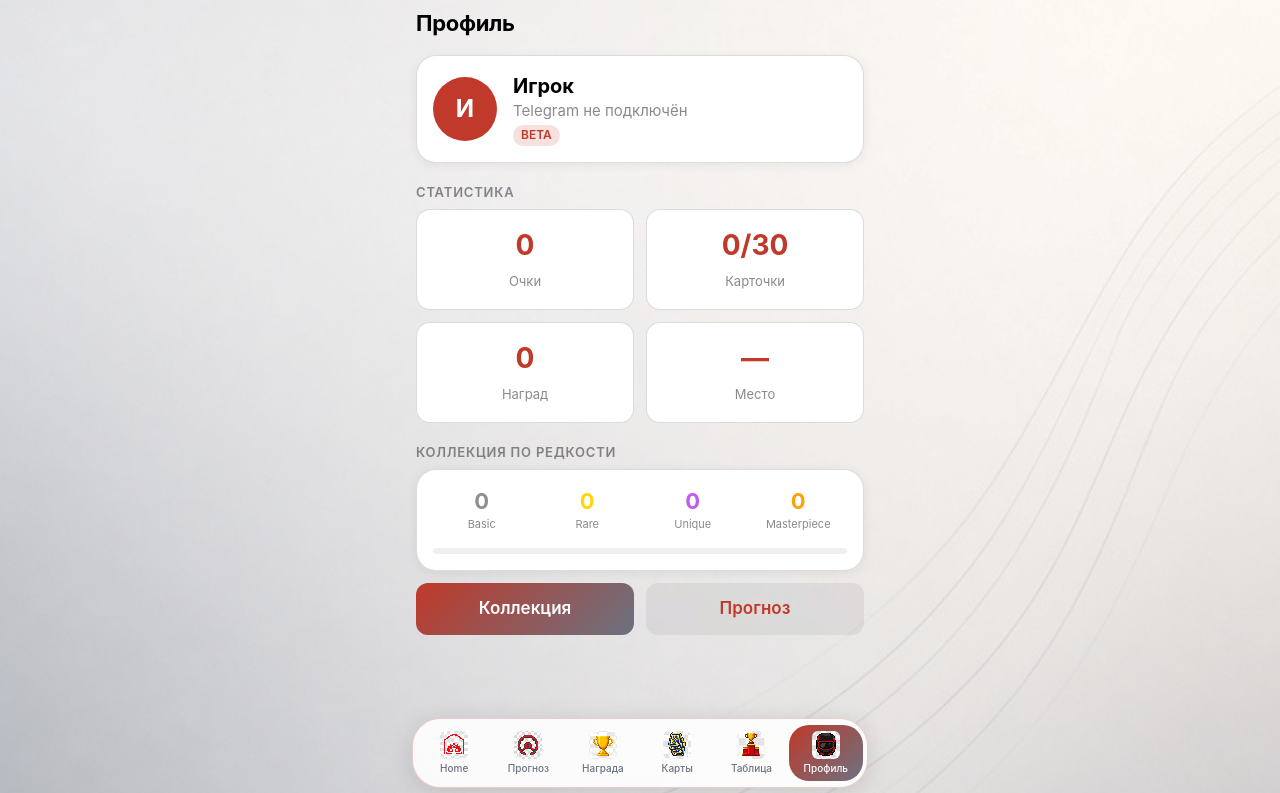
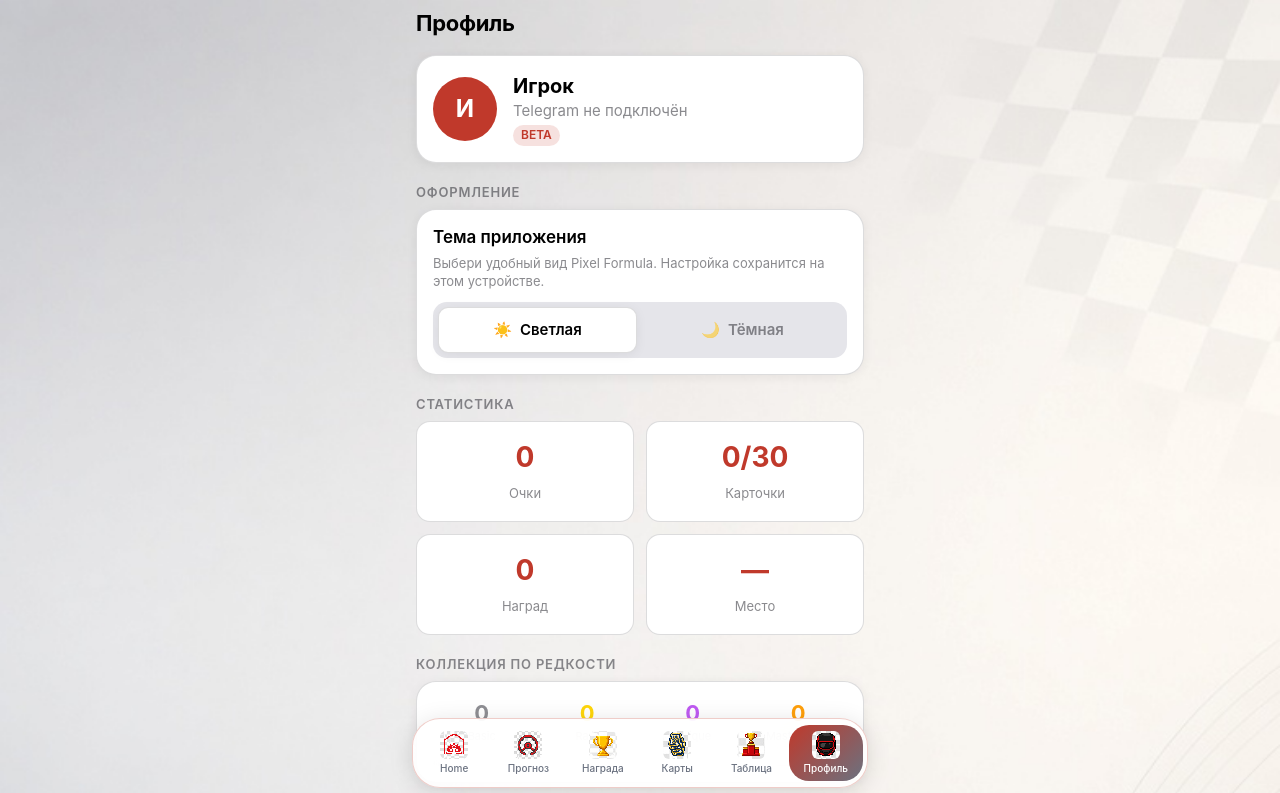
Before and after one commit to git-fomaz/pixel-formula, a React (Vite) app: page /profile in a window 1280 px wide. Shown: the top 793 px of the page. Built offline with nearby package versions, Linux system fonts and the light colour scheme.

Commit message:
Add persistent light and dark theme toggle

```diff
--- a/index.html
+++ b/index.html
@@ -4,6 +4,16 @@
     <meta charset="UTF-8" />
     <meta name="viewport" content="width=device-width, initial-scale=1.0, maximum-scale=1.0, user-scalable=no" />
     <title>Pixel Formula</title>
+    <meta name="theme-color" content="#f2f2f7" />
+    <script>
+      try {
+        if (localStorage.getItem('pf:theme:v1') === 'dark') {
+          document.documentElement.dataset.theme = 'dark';
+          document.documentElement.style.colorScheme = 'dark';
+          document.querySelector('meta[name="theme-color"]').setAttribute('content', '#10141f');
+        }
+      } catch (_) {}
+    </script>
     <script src="https://telegram.org/js/telegram-web-app.js"></script>
   </head>
   <body>
--- a/src/App.css
+++ b/src/App.css
@@ -1,7 +1,9 @@
-/* Pixel Formula — Light iOS-style design */
+/* Pixel Formula — iOS-inspired light and dark themes */
 
 :root {
+  color-scheme: light;
   --bg: #f2f2f7;
+  --page-texture: url('/bg.jpg');
   --bg-elevated: #ffffff;
   --bg-secondary: #e5e5ea;
   --bg-tertiary: #d1d1d6;
@@ -18,6 +20,16 @@
   --mercedes: #6b7280;
   --fill: rgba(120, 120, 128, 0.12);
   --fill-secondary: rgba(120, 120, 128, 0.08);
+  --fill-tertiary: rgba(120, 120, 128, 0.05);
+  --nav-background: rgba(255, 255, 255, 0.88);
+  --nav-border: rgba(192, 57, 43, 0.25);
+  --nav-label: #6b7280;
+  --banner-bg: #f5f5f5;
+  --banner-label: #171717;
+  --banner-row: #ffffff;
+  --banner-rank: #171717;
+  --banner-points: #171717;
+  --banner-update: #5b5b5b;
   --radius-sm: 10px;
   --radius-md: 14px;
   --radius-lg: 20px;
@@ -29,13 +41,52 @@
   -moz-osx-font-smoothing: grayscale;
 }
 
+:root[data-theme='dark'] {
+  color-scheme: dark;
+  --bg: #10141f;
+  --page-texture: radial-gradient(ellipse at 80% 0%, rgba(94, 42, 65, 0.23), transparent 52%),
+    radial-gradient(ellipse at 0% 90%, rgba(38, 71, 112, 0.22), transparent 55%);
+  --bg-elevated: #1e2533;
+  --bg-secondary: #30394b;
+  --bg-tertiary: #465166;
+  --separator: rgba(218, 225, 241, 0.15);
+  --label: #f5f6fb;
+  --label-secondary: rgba(229, 234, 247, 0.7);
+  --label-tertiary: rgba(229, 234, 247, 0.43);
+  --accent: #ff7971;
+  --accent-red: #ff7971;
+  --accent-green: #4ade80;
+  --accent-orange: #ffb354;
+  --accent-yellow: #ffdb64;
+  --ferrari: #f36f69;
+  --mercedes: #65738e;
+  --fill: rgba(213, 222, 244, 0.13);
+  --fill-secondary: rgba(213, 222, 244, 0.08);
+  --fill-tertiary: rgba(213, 222, 244, 0.05);
+  --nav-background: rgba(26, 32, 45, 0.93);
+  --nav-border: rgba(243, 111, 105, 0.27);
+  --nav-label: #b9c5d8;
+  --banner-bg: #1a2131;
+  --banner-label: #f5f6fb;
+  --banner-row: #2a3243;
+  --banner-rank: #833637;
+  --banner-points: #4e2733;
+  --banner-update: #b8c3d4;
+  --shadow: 0 6px 28px rgba(0, 0, 0, 0.32);
+  --shadow-soft: 0 3px 18px rgba(0, 0, 0, 0.23);
+}
+
 * {
   box-sizing: border-box;
 }
 
 body {
   margin: 0;
-  background: #f2f2f7 url('/bg.jpg') center / cover fixed;
+  background-color: var(--bg);
+  background-image: var(--page-texture);
+  background-position: center;
+  background-size: cover;
+  background-attachment: fixed;
   color: var(--label);
   min-height: 100vh;
   font-size: 17px;
@@ -86,9 +137,9 @@ main {
   margin: 0 0 16px;
   overflow: hidden;
   border-radius: 20px;
-  background: #f5f5f5;
+  background: var(--banner-bg);
   box-shadow: var(--shadow-soft);
-  color: #171717;
+  color: var(--banner-label);
   font-family: ui-monospace, "SFMono-Regular", Menlo, Consolas, monospace;
 }
 
@@ -138,7 +189,7 @@ main {
   align-items: center;
   gap: 4px;
   min-height: 33px;
-  background: #ffffff;
+  background: var(--banner-row);
   font-size: clamp(11px, 2.8vw, 15px);
   font-weight: 900;
   white-space: nowrap;
@@ -148,7 +199,7 @@ main {
   align-self: stretch;
   display: grid;
   place-items: center;
-  background: #171717;
+  background: var(--banner-rank);
   color: #fff;
   border-radius: 4px;
   font-size: 1.15em;
@@ -198,7 +249,7 @@ main {
   justify-content: center;
   gap: 3px;
   clip-path: polygon(11% 0, 91% 0, 100% 50%, 91% 100%, 11% 100%, 0 50%);
-  background: #171717;
+  background: var(--banner-points);
   color: #fff;
   font-size: 1.15em;
   font-variant-numeric: tabular-nums;
@@ -211,7 +262,7 @@ main {
 .championship-banner__updated {
   padding: 7px 10px 10px;
   text-align: right;
-  color: #5b5b5b;
+  color: var(--banner-update);
   font-size: 10px;
   font-weight: 800;
   letter-spacing: 0.3px;
@@ -267,10 +318,10 @@ main {
   transform: translateX(-50%);
   width: calc(100% - 24px);
   max-width: 456px;
-  background: rgba(255, 255, 255, 0.88);
+  background: var(--nav-background);
   backdrop-filter: blur(20px) saturate(180%);
   -webkit-backdrop-filter: blur(20px) saturate(180%);
-  border: 1px solid rgba(192, 57, 43, 0.25);
+  border: 1px solid var(--nav-border);
   border-radius: 28px;
   display: flex;
   justify-content: space-around;
@@ -285,7 +336,7 @@ main {
   flex-direction: column;
   align-items: center;
   gap: 2px;
-  color: var(--mercedes);
+  color: var(--nav-label);
   text-decoration: none;
   font-size: 10px;
   font-weight: 500;
@@ -309,6 +360,7 @@ main {
 
 /* Form controls */
 select,
+input:not([type]),
 input[type="text"] {
   width: 100%;
   background: var(--bg-secondary);
@@ -426,6 +478,45 @@ tr.me,
   margin: 20px 0 8px;
 }
 
+/* Profile appearance picker */
+.theme-switch {
+  display: grid;
+  grid-template-columns: repeat(2, minmax(0, 1fr));
+  gap: 6px;
+  padding: 5px;
+  border-radius: 14px;
+  background: var(--bg-secondary);
+}
+
+.theme-option {
+  min-height: 46px;
+  display: flex;
+  align-items: center;
+  justify-content: center;
+  gap: 8px;
+  border: 1px solid transparent;
+  border-radius: 10px;
+  background: transparent;
+  color: var(--label-secondary);
+  font: inherit;
+  font-size: 15px;
+  font-weight: 600;
+  cursor: pointer;
+  transition: background 0.18s ease, color 0.18s ease, box-shadow 0.18s ease;
+}
+
+.theme-option.is-active {
+  background: var(--bg-elevated);
+  border-color: var(--separator);
+  color: var(--label);
+  box-shadow: var(--shadow-soft);
+}
+
+.theme-option:focus-visible {
+  outline: 2px solid var(--ferrari);
+  outline-offset: 2px;
+}
+
 @keyframes pulse {
   0%, 100% { transform: scale(1); }
   50% { transform: scale(1.03); }
--- a/src/App.tsx
+++ b/src/App.tsx
@@ -1,4 +1,4 @@
-import { useEffect } from 'react';
+import { useEffect, useState } from 'react';
 import { BrowserRouter, Routes, Route, NavLink } from 'react-router-dom';
 import Home from './pages/Home';
 import League from './pages/League';
@@ -8,9 +8,17 @@ import Collection from './pages/Collection';
 import Calendar from './pages/Calendar';
 import Profile from './pages/Profile';
 import Reward from './pages/Reward';
+import { applyTheme, loadTheme, saveTheme, type ThemeMode } from './lib/theme';
 import './App.css';
 
 function App() {
+  const [theme, setTheme] = useState<ThemeMode>(loadTheme);
+
+  useEffect(() => {
+    applyTheme(theme);
+    saveTheme(theme);
+  }, [theme]);
+
   useEffect(() => {
     const isTelegram = !!(window as any).Telegram?.WebApp;
     if (isTelegram) {
@@ -43,7 +51,7 @@ function App() {
             <Route path="/collection" element={<Collection />} />
             <Route path="/calendar" element={<Calendar />} />
             <Route path="/leaderboard" element={<Leaderboard />} />
-            <Route path="/profile" element={<Profile />} />
+            <Route path="/profile" element={<Profile theme={theme} onThemeChange={setTheme} />} />
           </Routes>
         </main>
 
--- /dev/null
+++ b/src/lib/theme.ts
@@ -0,0 +1,37 @@
+export type ThemeMode = 'light' | 'dark';
+
+export const THEME_STORAGE_KEY = 'pf:theme:v1';
+
+export function loadTheme(): ThemeMode {
+  try {
+    return localStorage.getItem(THEME_STORAGE_KEY) === 'dark' ? 'dark' : 'light';
+  } catch {
+    return 'light';
+  }
+}
+
+export function applyTheme(theme: ThemeMode) {
+  document.documentElement.dataset.theme = theme;
+  document.documentElement.style.colorScheme = theme;
+
+  const backgroundColor = theme === 'dark' ? '#10141f' : '#f2f2f7';
+  const metaThemeColor = document.querySelector('meta[name="theme-color"]');
+  metaThemeColor?.setAttribute('content', backgroundColor);
+
+  try {
+    const telegram = (window as any).Telegram?.WebApp;
+    telegram?.setHeaderColor?.(backgroundColor);
+    telegram?.setBackgroundColor?.(backgroundColor);
+    telegram?.setBottomBarColor?.(backgroundColor);
+  } catch {
+    // The Telegram bridge may be unavailable in a regular browser.
+  }
+}
+
+export function saveTheme(theme: ThemeMode) {
+  try {
+    localStorage.setItem(THEME_STORAGE_KEY, theme);
+  } catch {
+    // Keep the selected theme active even if browser storage is disabled.
+  }
+}
--- a/src/pages/Predict.tsx
+++ b/src/pages/Predict.tsx
@@ -193,7 +193,7 @@ export default function Predict() {
       <h2>{race.name}</h2>
       <p className="muted">{race.weekend} · {race.circuit}</p>
 
-      <div className="ios-card" style={{ overflow: 'hidden', padding: 0, border: '2px solid transparent', backgroundImage: 'linear-gradient(white, white), linear-gradient(135deg, var(--ferrari), var(--mercedes))', backgroundOrigin: 'border-box', backgroundClip: 'padding-box, border-box' }}>
+      <div className="ios-card" style={{ overflow: 'hidden', padding: 0, border: '2px solid transparent', backgroundImage: 'linear-gradient(var(--bg-elevated), var(--bg-elevated)), linear-gradient(135deg, var(--ferrari), var(--mercedes))', backgroundOrigin: 'border-box', backgroundClip: 'padding-box, border-box' }}>
         {race.banner ? (
           <img src={race.banner} alt="Ночная трасса Лусаил, город и флаг Катара в пиксельном стиле"
             style={{ width: '100%', height: 210, objectFit: 'cover', objectPosition: 'center 43%', display: 'block', imageRendering: 'pixelated' }} />
@@ -335,7 +335,7 @@ export default function Predict() {
           >
             <div style={{ display: 'flex', justifyContent: 'space-between', alignItems: 'center', marginBottom: 12 }}>
               <div style={{ fontWeight: 700, fontSize: 18 }}>Правила начисления очков</div>
-              <button onClick={() => setShowRules(false)} style={{ background: 'none', border: 'none', fontSize: 20, cursor: 'pointer' }}>✕</button>
+              <button onClick={() => setShowRules(false)} aria-label="Закрыть правила" style={{ background: 'none', border: 'none', color: 'var(--label)', fontSize: 20, cursor: 'pointer' }}>✕</button>
             </div>
 
             <div style={{ fontWeight: 600, marginBottom: 6 }}>Гонка (×1)</div>
--- a/src/pages/Profile.tsx
+++ b/src/pages/Profile.tsx
@@ -1,6 +1,7 @@
 import { useState, useEffect, useMemo } from 'react';
 import { Link } from 'react-router-dom';
 import { PF_CARDS } from '../data/cards';
+import type { ThemeMode } from '../lib/theme';
 
 function loadSummary() {
   try {
@@ -48,7 +49,7 @@ const rarityColor: Record<string, string> = {
   Masterpiece: '#ff9f0a',
 };
 
-export default function Profile() {
+export default function Profile({ theme, onThemeChange }: { theme: ThemeMode; onThemeChange: (theme: ThemeMode) => void }) {
   const [user, setUser] = useState<any>(null);
   const [nickname, setNickname] = useState('');
   const [saving, setSaving] = useState(false);
@@ -158,6 +159,24 @@ export default function Profile() {
         </div>
       )}
 
+      <div className="section-title">Оформление</div>
+      <div className="ios-card">
+        <div style={{ fontWeight: 600 }}>Тема приложения</div>
+        <p className="muted" style={{ margin: '4px 0 12px', fontSize: 13 }}>
+          Выбери удобный вид Pixel Formula. Настройка сохранится на этом устройстве.
+        </p>
+        <div className="theme-switch" role="group" aria-label="Тема приложения">
+          <button type="button" className={`theme-option${theme === 'light' ? ' is-active' : ''}`}
+            aria-pressed={theme === 'light'} onClick={() => onThemeChange('light')}>
+            <span aria-hidden="true">☀️</span> Светлая
+          </button>
+          <button type="button" className={`theme-option${theme === 'dark' ? ' is-active' : ''}`}
+            aria-pressed={theme === 'dark'} onClick={() => onThemeChange('dark')}>
+            <span aria-hidden="true">🌙</span> Тёмная
+          </button>
+        </div>
+      </div>
+
       <div className="section-title">Статистика</div>
       <div className="stat-row">
         <div className="stat-box"><strong>{pts.total}</strong><small>Очки</small></div>
```
Also changed, not shown: 1 other file (tests, documents, lock files or other folders).
